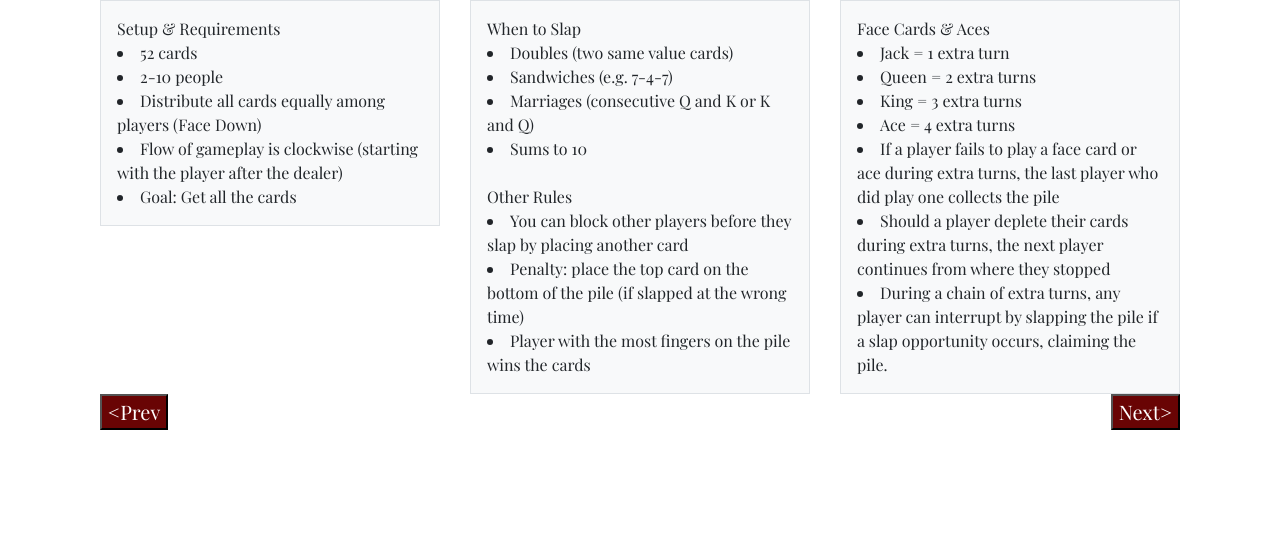
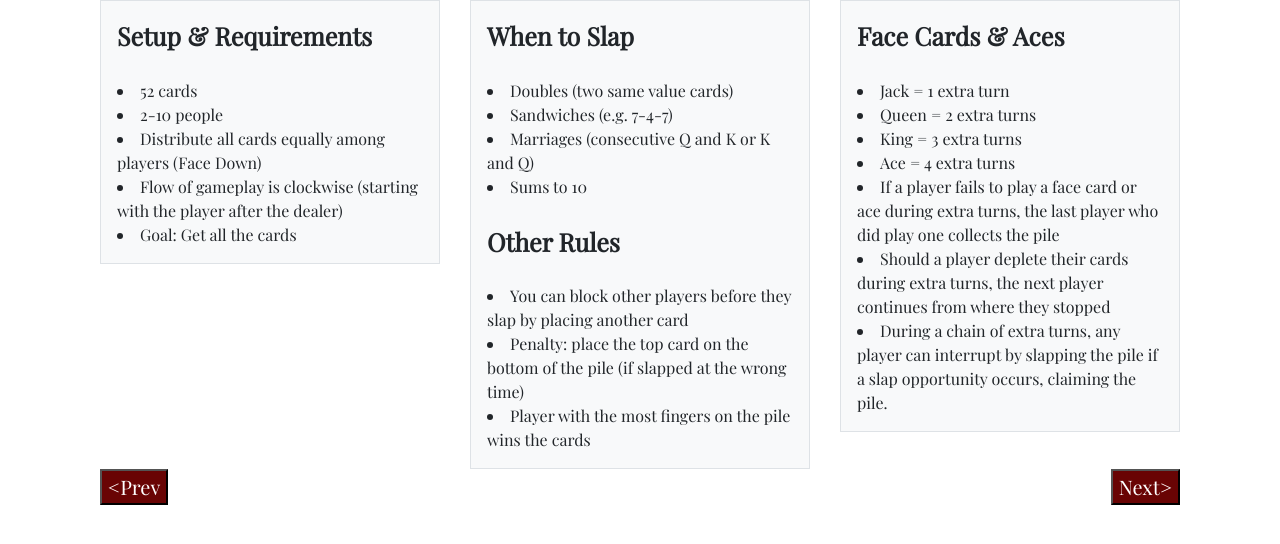
Before and after one commit to rew2155/UI_Group_Project_ERS, a Flask app: page /quickstart in a window 1280 px wide. Shown: the part 59-603 px from the top of the page. Run offline with Flask 3, Linux system fonts and the light colour scheme; some libraries are stand-ins or nearby versions; some web fonts are replaced.

Commit message:
change the style of quickstart

```diff
--- a/static/main.css
+++ b/static/main.css
@@ -82,3 +82,8 @@
 .category{
     font-size: 25px;
 }
+
+.class-title {
+    font-weight: bold;
+    font-size: 25px;
+}
--- a/templates/quickstart.html
+++ b/templates/quickstart.html
@@ -16,7 +16,9 @@
             <div class="col-md-4">
                 <!-- Content for the first column -->
                 <div class="p-3 border bg-light">
-                    <div class="setup-title">Setup & Requirements</div>
+                    <div class="class-title">Setup & Requirements</div>
+                    <br>
+
                     <li>
                         52 cards
                     </li>
@@ -32,11 +34,14 @@
                     <li>
                         Goal: Get all the cards
                     </li>
+
                 </div>
             </div>
             <div class="col-md-4">
                 <!-- Content for the second column -->
-                <div class="p-3 border bg-light">When to Slap
+                <div class="p-3 border bg-light">
+                    <div class="class-title">When to Slap</div>
+                    <br>
                     <li>
                         Doubles (two same value cards)
                     </li>
@@ -50,7 +55,9 @@
                         Sums to 10
                     </li>
                     <br>
-                    <span>Other Rules</span>
+
+                    <div class="class-title"> Other Rules</div>
+                    <br>
                     <li>
                         You can block other players before they slap by placing another card
                     </li>
@@ -64,7 +71,9 @@
             </div>
             <div class="col-md-4">
                 <!-- Content for the third column -->
-                <div class="p-3 border bg-light">Face Cards & Aces
+                <div class="p-3 border bg-light">
+                    <div class = "class-title">Face Cards & Aces</div>
+                    <br>
                     <li>
                         Jack = 1 extra turn
                     </li>
```
